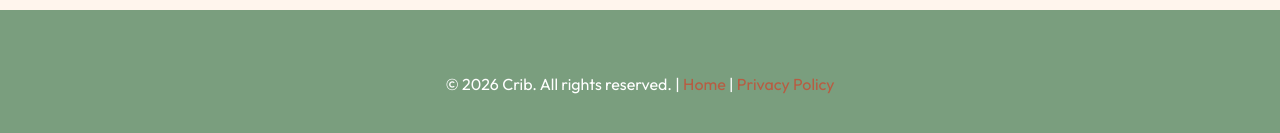
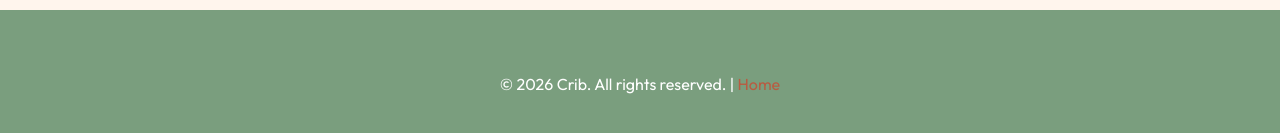
Before and after one commit to cribnyc/cribnyc.github.io, a website: page terms.html in a window 1280 px wide. Shown: the part 3521-3654 px from the top of the page. Drawn offline with nearby package versions, Linux system fonts and the light colour scheme.

Commit message:
Update terms.html

```diff
--- a/terms.html
+++ b/terms.html
@@ -331,7 +331,7 @@
     </div>
 
     <footer>
-        <p>&copy; 2026 Crib. All rights reserved. | <a href="index.html">Home</a> | <a href="#">Privacy Policy</a></p>
+        <p>&copy; 2026 Crib. All rights reserved. | <a href="index.html">Home</a>
     </footer>
 </body>
 </html>
```
